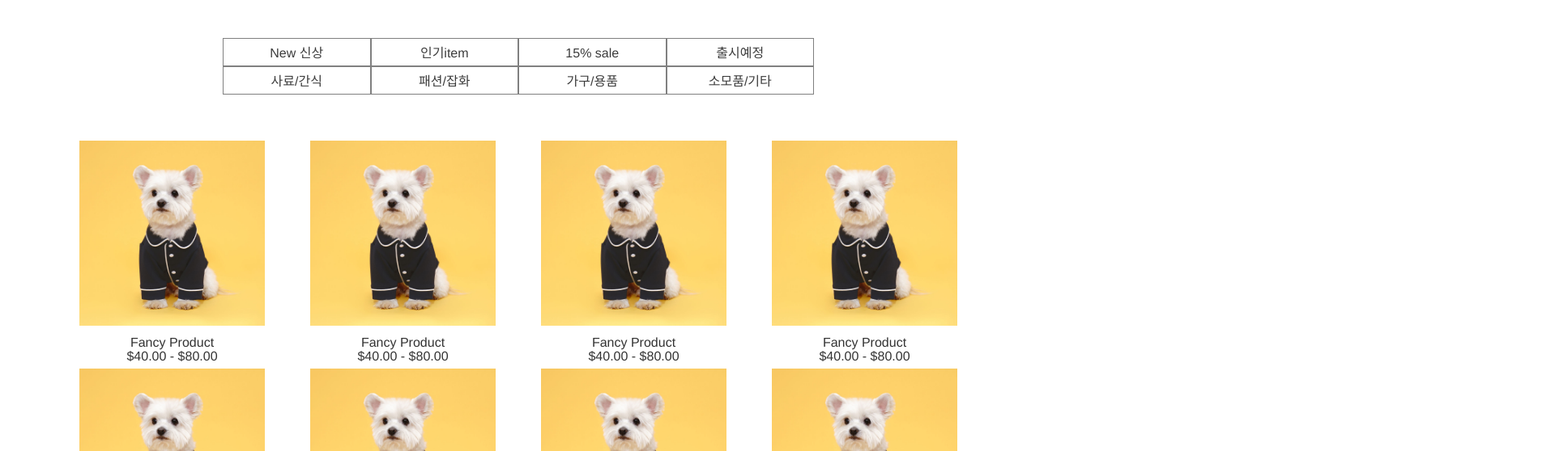
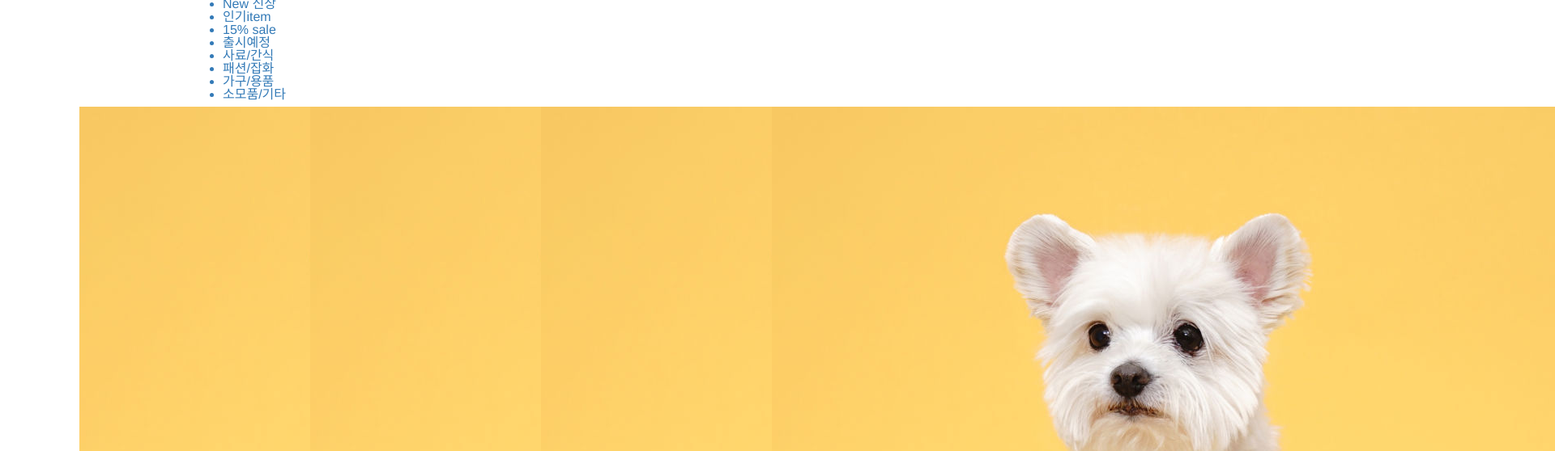
Before and after one commit to GangHyeonLee/Aong, a plain HTML site: page category1.html in a window 1280 px wide. Shown: the part 58-616 px from the top of the page at 81% size, 1920 px wide, since content can reach past the window. Drawn offline with nearby package versions, Linux system fonts and the light colour scheme; files whose address does not match are found by name.

Commit message:
Add files via upload
많이 고쳐버렸어요 죄송해요 흐...

```diff
--- a/css/style.css
+++ b/css/style.css
@@ -62,7 +62,6 @@ mark {
     color:#000;
     font-style:italic;
     font-weight:bold;
-
 }
 
 del {
@@ -97,12 +96,18 @@ body {
     padding-top: 55px;
 }
 
+#itemMenu {
+    color: rgb(60,60,60);
+}
+
+#itemMenu:hover {
+    background-color: rgb(150,150,150);
+}
 
 #mainImg {
     display: inline;
     padding: 0;
     margin: 0;
-    /* 크기고정값 */
     width: 100%;
     height: 250px;
 }
@@ -136,76 +141,13 @@ body {
     display: inline;
 }
 
-#main_top_menu {
+#topMenu {
     margin: 10px;
 }
 
 #underVar {
     margin: 30px 0;
 }
-
-/* ul li 로 테이블 생성 */
-
-
-.category_atag{
-    text-decoration: none !important;
-    color: rgb(60,60,60);
-
-}
-
-.category_atag:hover{
-    color: salmon;
-}
-
-
-.category_board{
-    text-align: center;
-    margin-top: 50px;
-    margin-bottom: 50px;
-}
-
-
-.category_h{
-    text-align: center;
-}
-
-.category_a{
-    list-style:none;
-    border:solid 1px gray;
-    width: 25%;
-    height: 35px;
-    float: left;
-    padding-top: 10px;
-}
-
-.category_a:hover{
-    background-color: lemonchiffon;
-}
-
-.pd_name{
-    text-align: center;
-}
-
-.category_b{
-    list-style:none;
-    border:solid 1px gray;
-    width: 25%;
-    height: 35px;
-    float: left;
-    padding-top: 10px;
-}
-.category_b:hover{
-    background-color: lemonchiffon;
-}
-
-.category_img_size{
-    width: 100%;
-    height: 100%;
-
-}
-
-
-/* 테이블생성 끝 */
 
 @media screen and (min-width:576px) {
     /* 스마트폰 가로 */
```
